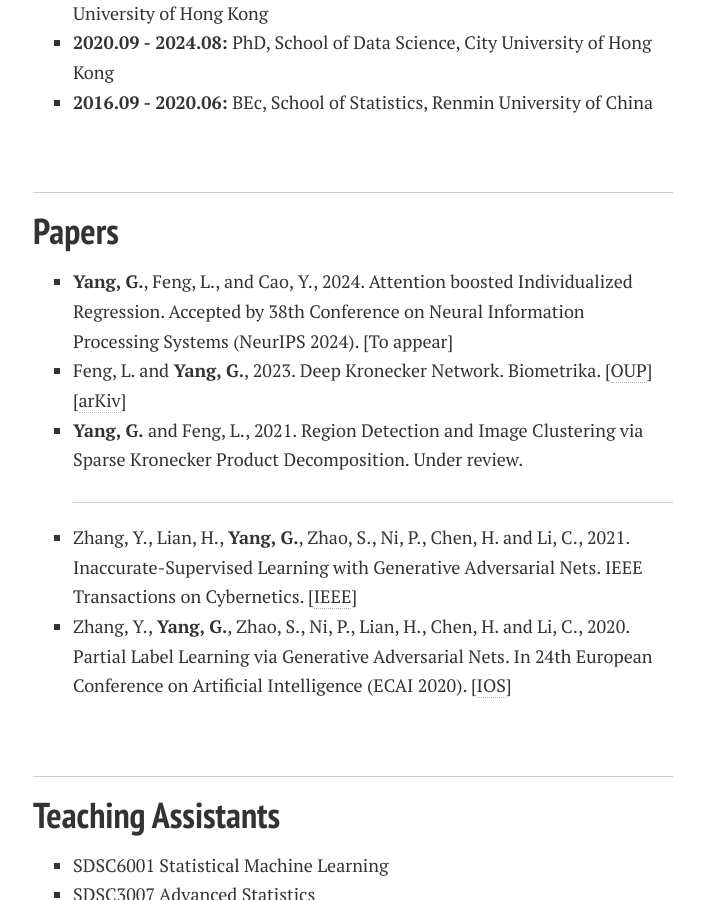
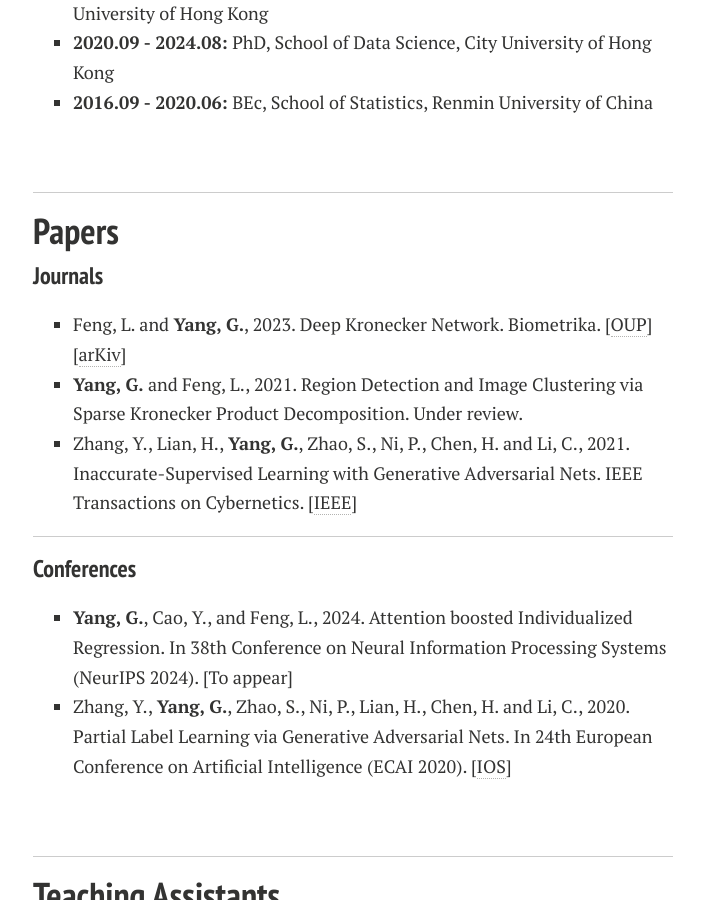
Before and after one commit to YLKnight/YLKnight.github.io, a Jekyll site: the page built from index.md, in a window 1280 px wide and 900 px high, scrolled down 488 px. Shown: the whole window, without its empty margins (287-991 px from the left). Built offline with Jekyll 4.4.1, drawn with Linux system fonts in a browser that asks for light colours; nearby versions of some CDN libraries; comment, search, counter and statistics services are not loaded; a style sheet for code colours, icons or effects is not loaded; our own code applies the rules of GitHub Pages for plain Markdown files.

Commit message:
Update index.md

```diff
--- a/index.md
+++ b/index.md
@@ -26,13 +26,17 @@ My current research interests focus on statistical machine learning, medical ima
 
 ## Papers
 
-- **Yang, G.**, Feng, L., and Cao, Y., 2024. Attention boosted Individualized Regression. Accepted by 38th Conference on Neural Information Processing Systems (NeurIPS 2024). [To appear]
+### Journals
+
 - Feng, L. and **Yang, G.**, 2023. Deep Kronecker Network. Biometrika. [[OUP](https://doi.org/10.1093/biomet/asad049)][[arKiv](https://arxiv.org/abs/2210.13327)]
 - **Yang, G.** and Feng, L., 2021. Region Detection and Image Clustering via Sparse Kronecker Product Decomposition. Under review.
+- Zhang, Y., Lian, H., **Yang, G.**, Zhao, S., Ni, P., Chen, H. and Li, C., 2021. Inaccurate-Supervised Learning with Generative Adversarial Nets. IEEE Transactions on Cybernetics. [[IEEE](https://ieeexplore.ieee.org/abstract/document/9526351)]
 
-  <hr>
+<hr>
 
-- Zhang, Y., Lian, H., **Yang, G.**, Zhao, S., Ni, P., Chen, H. and Li, C., 2021. Inaccurate-Supervised Learning with Generative Adversarial Nets. IEEE Transactions on Cybernetics. [[IEEE](https://ieeexplore.ieee.org/abstract/document/9526351)]
+### Conferences
+
+- **Yang, G.**, Cao, Y., and Feng, L., 2024. Attention boosted Individualized Regression. In 38th Conference on Neural Information Processing Systems (NeurIPS 2024). [To appear]
 - Zhang, Y., **Yang, G.**, Zhao, S., Ni, P., Lian, H., Chen, H. and Li, C., 2020. Partial Label Learning via Generative Adversarial Nets. In 24th European Conference on Artificial Intelligence (ECAI 2020). [[IOS](https://ebooks.iospress.nl/doi/10.3233/FAIA200279)]
 
 <br>
```
